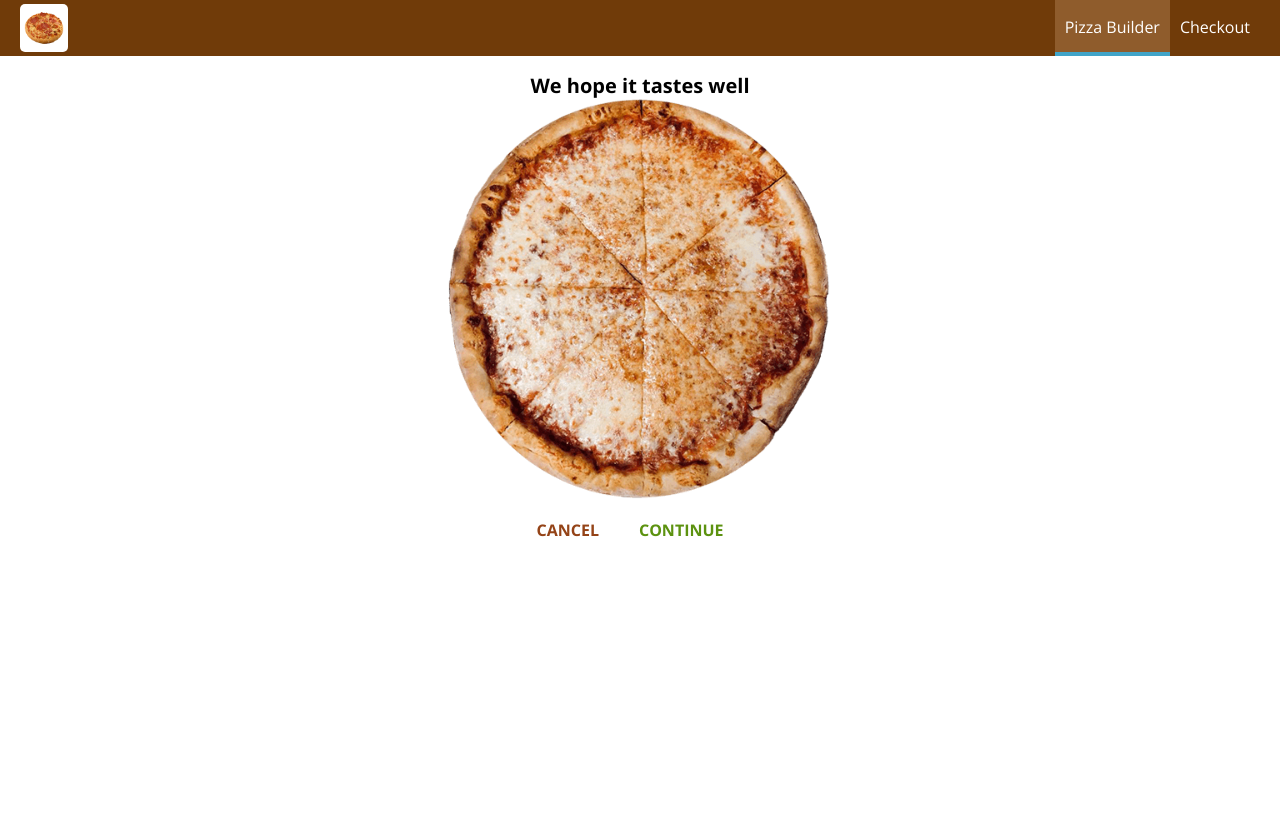
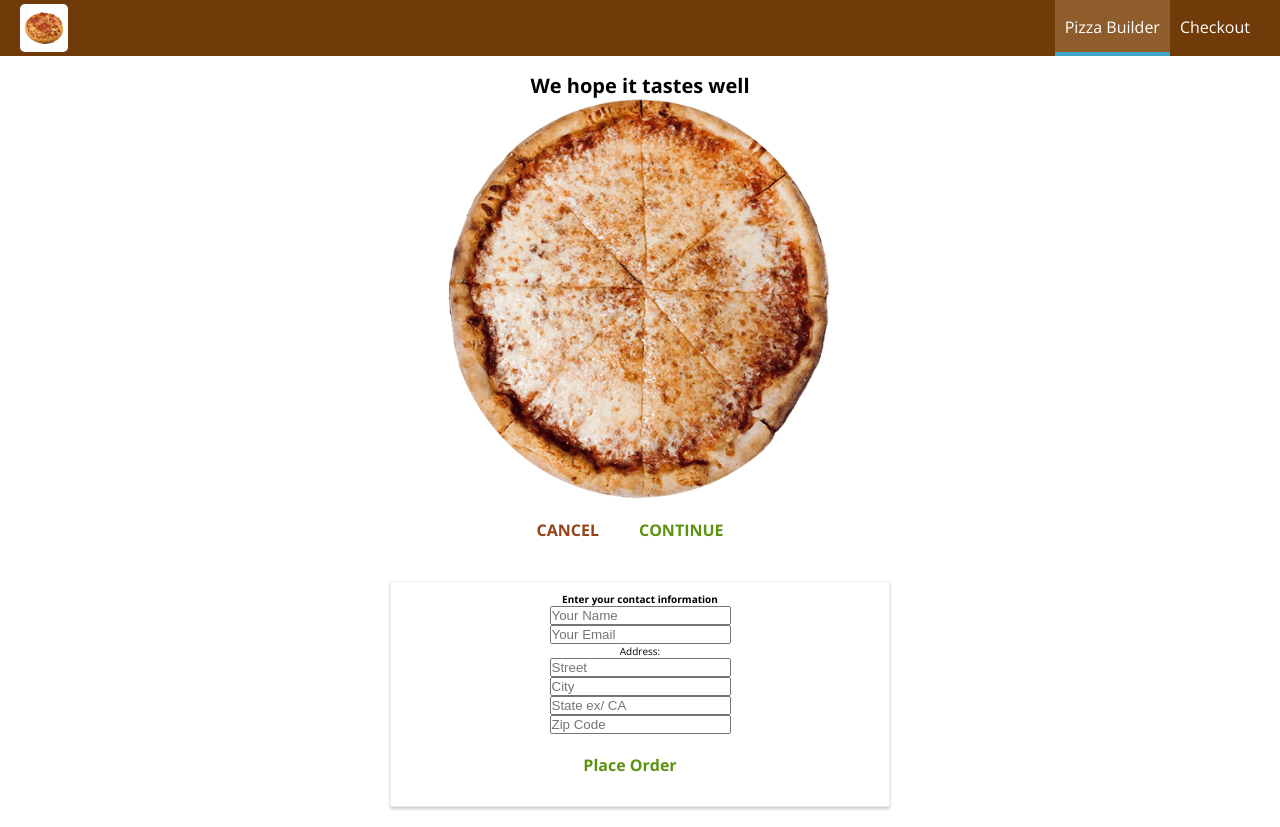
Before and after one commit to JaredAvila/SquareTable_Pizza, a React (Create React App) app: page /cart in a window 1280 px wide. Both pictures are taken after a click on the button "CONTINUE". Before the commit the page ends 800 px from the top, so only its background shows below. Built offline with nearby package versions, Linux system fonts and the light colour scheme.

Commit message:
working on contact data componennt

```diff
--- /dev/null
+++ b/src/containers/ShoppingCart/ContactData/ContactData.js
@@ -0,0 +1,72 @@
+import React, { Component } from "react";
+import Button from "../../../components/UI/Button/Button";
+import * as styles from "./ContactData.module.css";
+
+export default class ContactData extends Component {
+  state = {
+    name: "",
+    email: "",
+    address: {
+      street: "",
+      city: "",
+      state: "",
+      zip: ""
+    }
+  };
+
+  onSubmitHanlder = e => {
+    e.preventDefault();
+    console.log("you submitted the form");
+  };
+
+  render() {
+    return (
+      <div className={styles.ContactData}>
+        <h4>Enter your contact information</h4>
+        <form action="">
+          <input
+            className={styles.Input}
+            type="text"
+            name="name"
+            placeholder="Your Name"
+          />
+          <input
+            className={styles.Input}
+            type="text"
+            name="email"
+            placeholder="Your Email"
+          />
+          <p>Address:</p>
+          <input
+            className={styles.Input}
+            type="text"
+            name="street"
+            placeholder="Street"
+          />
+          <input
+            className={styles.Input}
+            type="text"
+            name="city"
+            placeholder="City"
+          />
+          <input
+            className={styles.Input}
+            type="text"
+            name="state"
+            placeholder="State ex/ CA"
+            maxLength="2"
+          />
+          <input
+            className={styles.Input}
+            type="text"
+            name="zip"
+            placeholder="Zip Code"
+          />
+          <Button clicked={this.onSubmitHanlder} buttonType="Success">
+            Place Order
+          </Button>
+        </form>
+      </div>
+    );
+  }
+}
--- /dev/null
+++ b/src/containers/ShoppingCart/ContactData/ContactData.module.css
@@ -0,0 +1,20 @@
+.ContactData {
+    margin: 20px auto;
+    width: 80%;
+    text-align: center;
+    box-shadow: 0 2px 3px #ccc;
+    border: 1px solid #eee;
+    padding: 10px;
+    box-sizing: border-box;
+}
+
+.Input {
+    display: block;
+    margin: auto;
+}
+
+@media (min-width: 600px) {
+    .ContactData {
+        width: 500px;
+    }
+}
--- a/src/containers/ShoppingCart/ShoppingCart.js
+++ b/src/containers/ShoppingCart/ShoppingCart.js
@@ -1,6 +1,8 @@
 import React, { Component } from "react";
+import { Route } from "react-router-dom";
 
 import CheckoutSummary from "../../components/Order/CheckoutSummary/CheckoutSummary";
+import ContactData from "./ContactData/ContactData";
 
 export default class ShoppingCart extends Component {
   state = {
@@ -12,7 +14,6 @@ export default class ShoppingCart extends Component {
     for (let param of query.entries()) {
       toppings[param[0]] = true;
     }
-    console.log(toppings);
     this.setState({ ingredients: toppings });
   }
   checkoutContinuedHandler = () => {
@@ -29,6 +30,10 @@ export default class ShoppingCart extends Component {
           checkoutContinued={this.checkoutContinuedHandler}
           checkoutCancelled={this.checkoutCancelledHandler}
         />
+        <Route
+          path={this.props.match.path + "/contact-data"}
+          component={ContactData}
+        />
       </div>
     );
   }
--- a/src/hoc/withErrorHandler/withErrorHanlder.js
+++ b/src/hoc/withErrorHandler/withErrorHanlder.js
@@ -22,7 +22,6 @@ const withErrorHanlder = (WrappedComponent, axios) => {
       );
     }
     componentWillUnmount() {
-      console.log("will unmount ", this.reqInterceptor, this.resInterceptor);
       axios.interceptors.request.eject(this.reqInterceptor);
       axios.interceptors.response.eject(this.resInterceptor);
     }
```
